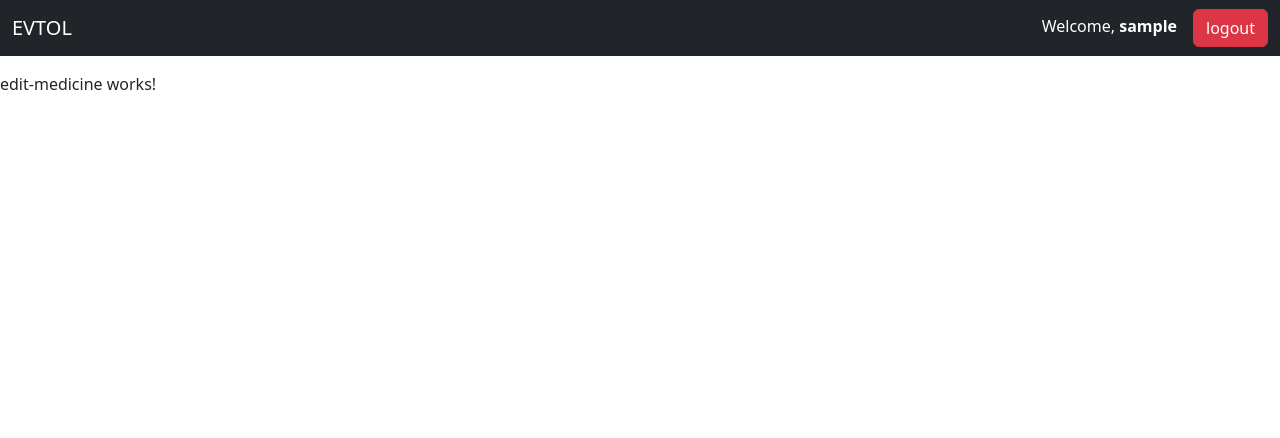
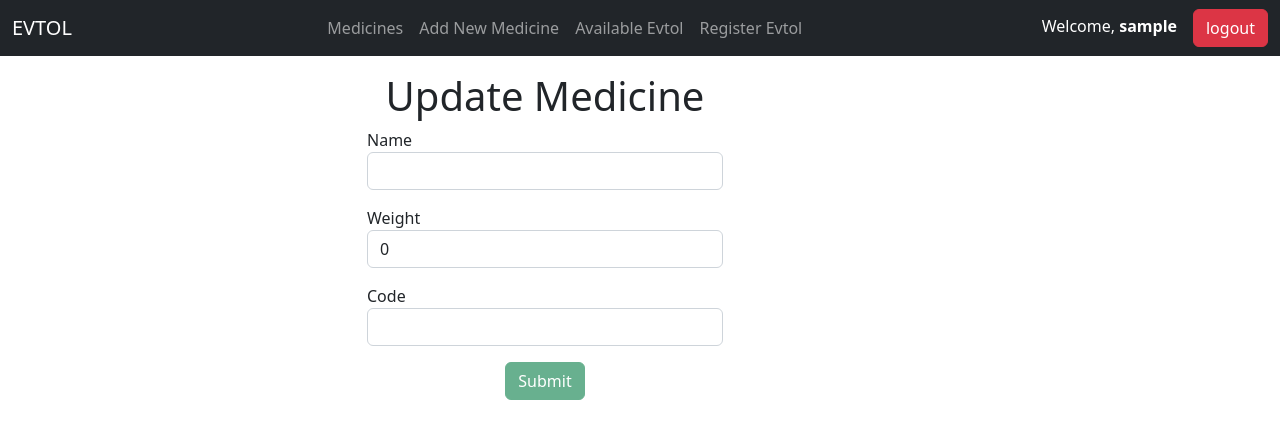
Before and after one commit to hardeylarning/aya-evtol-frontend, an Angular app: page /edit-medicine/1 in a window 1280 px wide. Shown: the top 438 px of the page. Built offline with nearby package versions, Linux system fonts and the light colour scheme; no server answers; sample sign-in values are in the browser's storage.

Commit message:
edit-medicine worked on and navbar to display some route

```diff
--- a/src/app/components/medicine/edit-medicine/edit-medicine.component.html
+++ b/src/app/components/medicine/edit-medicine/edit-medicine.component.html
@@ -1 +1,25 @@
-<p>edit-medicine works!</p>
+<div class="container">
+    <div class="row">
+        <div class="offset-md-3 col-md-4">
+            <h1 class="text-center">Update Medicine</h1>
+            <form [formGroup]="form" (ngSubmit)="onSubmit()" >
+                <div class="mb-3">
+                    <label for="name">Name</label>
+                    <input type="text" required class="form-control" formControlName="name" />
+                </div>
+                <div class="mb-3">
+                    <label for="weight">Weight</label>
+                    <input type="number" class="form-control" formControlName="weight" />
+                </div>
+                <div class="mb-3">
+                    <label for="code">Code</label>
+                    <input type="text" class="form-control" formControlName="code" />
+                </div>
+                <div class="text-center">
+                    <button *ngIf="loading$ | async" [disabled]="true" type="button" class="btn btn-success">loading...</button>
+                    <button *ngIf="!(loading$ | async)" type="submit" class="btn btn-success" [disabled]="form.invalid">Submit</button>
+                </div>
+            </form>
+        </div>
+    </div>
+</div>
--- a/src/app/components/medicine/edit-medicine/edit-medicine.component.ts
+++ b/src/app/components/medicine/edit-medicine/edit-medicine.component.ts
@@ -1,4 +1,10 @@
 import { Component, OnInit } from '@angular/core';
+import { FormGroup, FormBuilder, FormControl } from '@angular/forms';
+import { ActivatedRoute, Router } from '@angular/router';
+import { BehaviorSubject } from 'rxjs';
+import { Medicine } from 'src/app/model/medicine';
+import { MedicineService } from 'src/app/services/medicine.service';
+import Swal from 'sweetalert2';
 
 @Component({
   selector: 'app-edit-medicine',
@@ -7,9 +13,76 @@ import { Component, OnInit } from '@angular/core';
 })
 export class EditMedicineComponent implements OnInit {
 
-  constructor() { }
+  readonly loading$ = new BehaviorSubject<boolean>(false);
+  id: any;
+  medicine!: Medicine
+  form!: FormGroup;
+  name: string = ''
+  weight: number = 0
+  code: string = ''
+
+
+  constructor(
+    private route: ActivatedRoute,
+    private fb: FormBuilder,
+    private medicineService: MedicineService,
+    private router: Router
+  ) {
+    this.form = fb.group({
+      name: [this.name],
+      code: [this.code],
+      weight: [this.weight]
+    })
+   }
 
   ngOnInit(): void {
+    this.route.params.subscribe((res) => {
+      this.id = res['id'];
+
+      this.medicineService.getMedicine(this.id).subscribe((data) => {
+        this.medicine = data.data;
+        // console.log('Data', this.task);
+
+        this.name = this.medicine.name
+        this.code = this.medicine.code
+        this.weight = this.medicine.weight
+
+        this.form = this.fb.group({
+          name: new FormControl(this.name),
+          code: new FormControl(this.code),
+          weight: new FormControl(this.weight)
+        });
+      });
+    });
+  }
+
+  tinyAlert(message: string) {
+    Swal.fire(message);
+  }
+  successNotification(message: string) {
+    Swal.fire('Hi', message, 'success');
+  }
+
+  onSubmit() {
+    this.loading$.next(true)
+    this.medicineService
+      .updateMedicine(this.id, this.form.value.name, this.form.value.code, this.form.value.weight)
+      .subscribe((res) => {
+        // console.log("Res: ", res);
+
+        if(res.status === 'success') {
+          this.loading$.next(false)
+          this.successNotification("Medicine has been updated successfully!")
+          this.router.navigateByUrl('/medicines');
+        }
+        else {
+          this.loading$.next(false)
+          this.tinyAlert(res.message)
+          // console.log();
+
+        }
+
+      });
   }
 
 }
--- a/src/app/components/medicine/medicine/medicine.component.html
+++ b/src/app/components/medicine/medicine/medicine.component.html
@@ -1,5 +1,5 @@
 <div *ngIf="medicine" class="container mt-5">
-    <h1 class="bg-dark text-white text-center p-4 mb-3">{{ medicine.name }}</h1>
+    <h1 class="bg-dark text-white text-center p-3 mb-3">{{ medicine.name }}</h1>
     <div class="row">
         <div class="col-md">
             <img src="{{medicine.imageUrl}}" class="card-img img" alt="" srcset="">
--- a/src/app/components/navbar/navbar.component.html
+++ b/src/app/components/navbar/navbar.component.html
@@ -5,6 +5,20 @@
         <span class=""><i class="bi-toggle-on text-primary"></i></span>
       </button>
       <div class="collapse navbar-collapse" id="navbarSupportedContent">
+        <ul class="navbar-nav mb-2 ms-auto mb-lg-0">
+          <li class="nav-item">
+            <a class="nav-link" aria-current="page" routerLink="/medicines">Medicines</a>
+          </li>
+          <li class="nav-item">
+            <a class="nav-link" aria-current="page" routerLink="/add-medicine">Add New Medicine</a>
+          </li>
+          <li class="nav-item">
+            <a class="nav-link" aria-current="page" routerLink="/evtols">Available Evtol</a>
+          </li>
+          <li class="nav-item">
+            <a class="nav-link" aria-current="page" routerLink="/register-evtol">Register Evtol</a>
+          </li>
+          </ul>
         <div class="navbar-nav ms-auto mb-2 mb-lg-0">
             <button *ngIf="!isLoggedIn()" type="button" class="btn btn-primary me-2" routerLink="/login">login</button>
             <button *ngIf="!isLoggedIn()" type="button" class="btn btn-success" routerLink="/register">register</button>
--- a/src/app/services/medicine.service.ts
+++ b/src/app/services/medicine.service.ts
@@ -23,8 +23,8 @@ export class MedicineService {
     return this.http.get<any>(this.BASE_URL)
   }
 
-  updateMedicine(id:string, medicine: Medicine) {
-    return this.http.put<any>(this.BASE_URL+'/'+id, medicine)
+  updateMedicine(id:string, name: string, code: string, weight:number) {
+    return this.http.put<any>(this.BASE_URL+'/'+id, {name, code, weight})
   }
 
   updateMedicineImage(id:string, imageUrl: string) {
```
